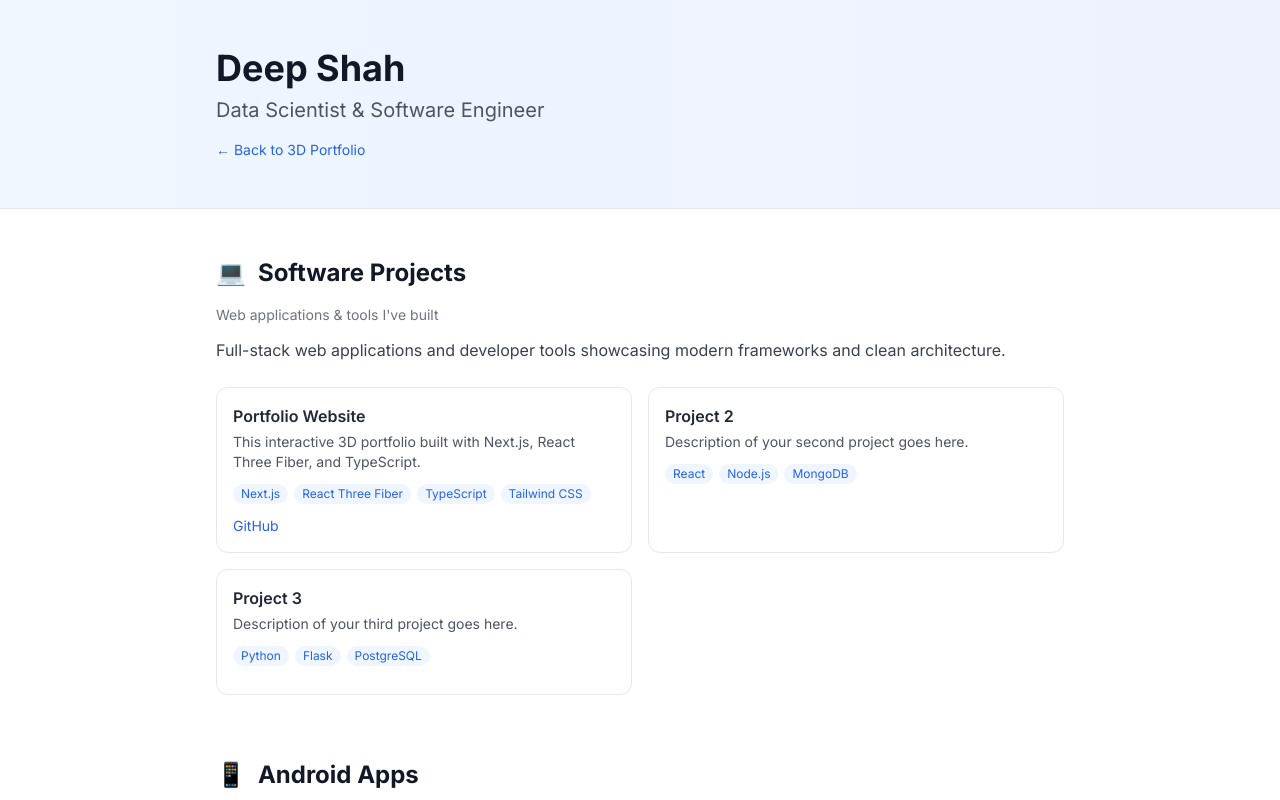
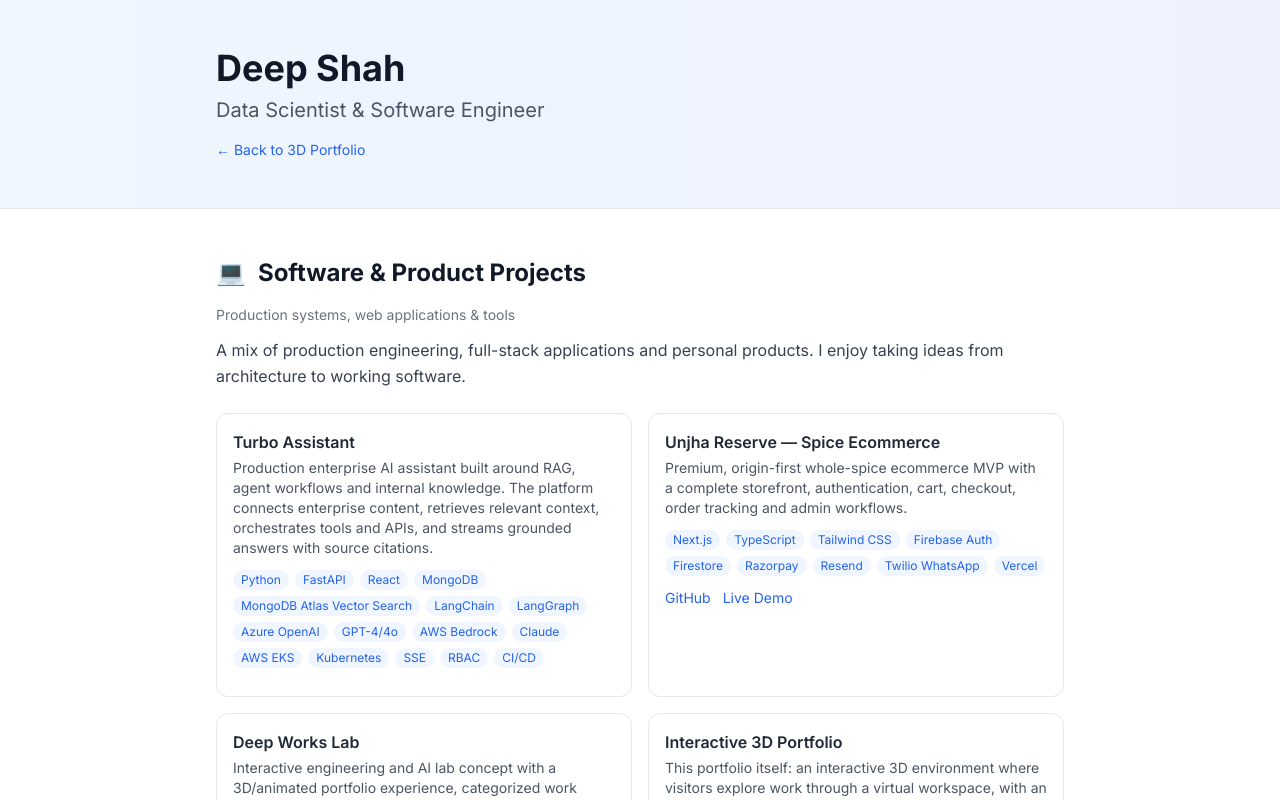
Before and after one commit to deepshah103/portfolio_animated, a Next.js app: page /flat in a window 1280 px wide. Built offline with nearby package versions, Linux system fonts and the light colour scheme.

Commit message:
Populate portfolio with complete project history and details

```diff
--- a/src/data/portfolio.ts
+++ b/src/data/portfolio.ts
@@ -5,6 +5,8 @@
   github?: string;
   liveUrl?: string;
   image?: string;
+  impact?: string;
+  context?: string;
 }
 
 export interface PortfolioSection {
@@ -17,133 +19,260 @@
   links?: { label: string; url: string }[];
 }
 
+const GITHUB = 'https://github.com/deepshah103';
+
 export const PORTFOLIO: Record<string, PortfolioSection> = {
   workstation: {
     zoneId: 'workstation',
-    title: 'Software Projects',
-    subtitle: 'Web applications & tools I\'ve built',
-    content: 'Full-stack web applications and developer tools showcasing modern frameworks and clean architecture.',
+    title: 'Software & Product Projects',
+    subtitle: 'Production systems, web applications & tools',
+    content:
+      'A mix of production engineering, full-stack applications and personal products. I enjoy taking ideas from architecture to working software.',
     projects: [
       {
-        title: 'Portfolio Website',
-        description: 'This interactive 3D portfolio built with Next.js, React Three Fiber, and TypeScript.',
-        techStack: ['Next.js', 'React Three Fiber', 'TypeScript', 'Tailwind CSS'],
-        github: 'https://github.com/deepshah103/portfolio',
+        title: 'Turbo Assistant',
+        context: 'JPMorgan Chase · Software Developer III · 2025–Present',
+        description:
+          'Production enterprise AI assistant built around RAG, agent workflows and internal knowledge. The platform connects enterprise content, retrieves relevant context, orchestrates tools and APIs, and streams grounded answers with source citations.',
+        techStack: [
+          'Python', 'FastAPI', 'React', 'MongoDB', 'MongoDB Atlas Vector Search',
+          'LangChain', 'LangGraph', 'Azure OpenAI', 'GPT-4/4o', 'AWS Bedrock',
+          'Claude', 'AWS EKS', 'Kubernetes', 'SSE', 'RBAC', 'CI/CD',
+        ],
+        impact: 'Production enterprise RAG platform with document ingestion, connectors, agent workflows, streaming, citations and self-healing processing.',
       },
       {
-        title: 'Project 2',
-        description: 'Description of your second project goes here.',
-        techStack: ['React', 'Node.js', 'MongoDB'],
+        title: 'Unjha Reserve — Spice Ecommerce',
+        context: 'Independent product',
+        description:
+          'Premium, origin-first whole-spice ecommerce MVP with a complete storefront, authentication, cart, checkout, order tracking and admin workflows.',
+        techStack: [
+          'Next.js', 'TypeScript', 'Tailwind CSS', 'Firebase Auth',
+          'Firestore', 'Razorpay', 'Resend', 'Twilio WhatsApp', 'Vercel',
+        ],
+        github: 'https://github.com/deepshah103/spices',
+        liveUrl: 'https://spices-lac.vercel.app',
+        impact:
+          'End-to-end ecommerce workflow including payment verification, inventory deduction, order management and notifications.',
       },
       {
-        title: 'Project 3',
-        description: 'Description of your third project goes here.',
-        techStack: ['Python', 'Flask', 'PostgreSQL'],
+        title: 'Deep Works Lab',
+        context: 'Independent / portfolio lab',
+        description:
+          'Interactive engineering and AI lab concept with a 3D/animated portfolio experience, categorized work areas and an animated robot environment.',
+        techStack: ['Next.js', 'React', 'Tailwind CSS', 'Framer Motion', 'TypeScript'],
+        github: 'https://github.com/deepshah103/my_portfolio',
+      },
+      {
+        title: 'Interactive 3D Portfolio',
+        context: 'Independent',
+        description:
+          'This portfolio itself: an interactive 3D environment where visitors explore work through a virtual workspace, with an accessible flat version as a fallback.',
+        techStack: ['Next.js', 'React', 'React Three Fiber', 'Three.js', 'TypeScript', 'Tailwind CSS'],
+        github: 'https://github.com/deepshah103/portfolio_animated',
+        liveUrl: 'https://deepshah103.github.io/portfolio_animated/',
+      },
+      {
+        title: 'Dentist Website',
+        context: 'Independent web project',
+        description:
+          'Static website prepared for GitHub Pages deployment, demonstrating lightweight responsive web development.',
+        techStack: ['HTML', 'CSS', 'JavaScript', 'GitHub Pages'],
+        github: 'https://github.com/deepshah103/dental_care_for_you',
+      },
+      {
+        title: 'Smart Goods Transportation',
+        context: 'Academic / earlier engineering project',
+        description:
+          'Earlier software project maintained in a public GitHub repository. The repository is retained as an academic engineering project; technical claims beyond the repository name are intentionally kept conservative.',
+        techStack: ['Software Engineering', 'GitHub'],
+        github: 'https://github.com/deepshah103/Smart-Goods-Transportation',
       },
     ],
   },
+
   'phone-dock': {
     zoneId: 'phone-dock',
     title: 'Android Apps',
-    subtitle: 'Mobile applications for Android',
-    content: 'Native Android applications built with Kotlin/Java, focused on usability and performance.',
+    subtitle: 'Mobile applications & practical automation',
+    content:
+      'Android projects focused on solving real workflows, including profile/biodata organization and candidate review.',
     projects: [
       {
-        title: 'Android App 1',
-        description: 'Description of your Android app goes here.',
-        techStack: ['Kotlin', 'Jetpack Compose', 'Firebase'],
+        title: 'Biodata Sorter',
+        context: 'Independent Android product',
+        description:
+          'A practical app for organizing biodatas and profile information. The workflow includes importing biodata/profile material, processing associated photos and folders, extracting information such as names and ages, browsing candidates, rating profiles and accepting or rejecting them.',
+        techStack: ['Android', 'Kotlin/Java', 'Gradle', 'Local Data Processing'],
+        impact:
+          'Built around a real-world profile-review workflow rather than a tutorial/demo application.',
       },
       {
-        title: 'Android App 2',
-        description: 'Description of your second app goes here.',
-        techStack: ['Java', 'Android SDK', 'SQLite'],
+        title: 'Biodata Sorter 2',
+        context: 'Independent · newer implementation',
+        description:
+          'The newer Android implementation of the Biodata Sorter project, maintained in a separate private GitHub repository.',
+        techStack: ['Android', 'Gradle', 'Kotlin/Java'],
+      },
+      {
+        title: 'Biodata Communication Assistant',
+        context: 'Independent experiment',
+        description:
+          'A companion workflow around biodata sharing and communication, designed to make profile sharing, follow-ups and requests more structured.',
+        techStack: ['Android', 'Automation', 'Messaging Workflow'],
       },
     ],
   },
+
   whiteboard: {
     zoneId: 'whiteboard',
-    title: 'Computer Vision & Neural Networks',
-    subtitle: 'Deep learning and image processing',
-    content: 'Projects involving convolutional neural networks, object detection, image classification, and more.',
+    title: 'Computer Vision & Applied ML',
+    subtitle: 'Machine learning systems that solve real product problems',
+    content:
+      'Applied computer vision and machine learning work spanning automated photo moderation, fraud/celebrity detection and data-driven matching.',
     projects: [
       {
-        title: 'CV Project 1',
-        description: 'Description of your computer vision project.',
-        techStack: ['Python', 'PyTorch', 'OpenCV'],
+        title: 'Photo Automation',
+        context: 'Shaadi.com · Senior Data Scientist · 2021–2023',
+        description:
+          'Photo automation platform covering decency detection, fraud detection and celebrity detection using in-house ML models and cloud infrastructure.',
+        techStack: ['Python', 'Machine Learning', 'Computer Vision', 'AWS', 'GCP'],
+        impact:
+          '80% increase in photo automation rate and 30% reduction in service cost. Recognized with Best Use of AI in Enhancing Customer Experience at Data Analytics and AI Show 2024.',
       },
       {
-        title: 'Neural Network Project',
-        description: 'Description of your neural network project.',
-        techStack: ['TensorFlow', 'Keras', 'NumPy'],
+        title: 'Match Score',
+        context: 'Shaadi.com · Senior Data Scientist',
+        description:
+          'Data-driven matchmaking and compatibility scoring using demographic, behavioral and compatibility signals to improve the relevance of profile matches.',
+        techStack: ['Python', 'Machine Learning', 'Feature Engineering', 'Ranking', 'Recommendation Systems'],
+      },
+      {
+        title: 'Titanic — PyTorch',
+        context: 'Independent / learning project',
+        description:
+          'Early deep-learning project implementing a Titanic prediction workflow in PyTorch, with separated data and source-code structure.',
+        techStack: ['Python', 'PyTorch', 'Machine Learning'],
+        github: 'https://github.com/deepshah103/titanic_pytorch',
       },
     ],
   },
+
   'ai-corner': {
     zoneId: 'ai-corner',
-    title: 'Generative AI',
-    subtitle: 'LLMs, agents, and generative models',
-    content: 'Projects leveraging large language models, prompt engineering, and generative AI pipelines.',
+    title: 'Generative AI & Agents',
+    subtitle: 'LLMs, RAG, agent workflows and AI assistants',
+    content:
+      'Enterprise and personal GenAI work focused on turning language models into useful systems: grounded retrieval, agents, assistants, tool use, APIs and production deployment.',
     projects: [
       {
-        title: 'GenAI Project 1',
-        description: 'Description of your generative AI project.',
-        techStack: ['Python', 'LangChain', 'OpenAI API'],
+        title: 'Turbo Assistant',
+        context: 'JPMorgan Chase · 2025–Present',
+        description:
+          'Enterprise RAG and agent platform combining retrieval, document ingestion, connectors, tool/API execution and streaming responses with source citations.',
+        techStack: [
+          'Azure OpenAI', 'GPT-4', 'GPT-4o', 'AWS Bedrock', 'Claude',
+          'LangChain', 'LangGraph', 'MongoDB Atlas Vector Search',
+          'FastAPI', 'React', 'Kubernetes', 'AWS EKS',
+        ],
+        impact:
+          'Production-grade architecture with async workers, retries/self-healing, RBAC, citations and internal API shortcuts.',
       },
       {
-        title: 'GenAI Project 2',
-        description: 'Description of your second GenAI project.',
-        techStack: ['Hugging Face', 'Transformers', 'FAISS'],
+        title: 'Enterprise GenAI Assistants & Agents',
+        context: 'LTIMindtree / Microsoft · AI Engineer · 2024–2025',
+        description:
+          'Enterprise chatbots, virtual assistants and GenAI agents developed around GPT-4/GPT-4o, prompt engineering, data pipelines and API integrations.',
+        techStack: [
+          'GPT-4', 'GPT-4o', 'Azure', 'Prompt Engineering',
+          'GenAI Agents', 'APIs', 'Data Pipelines', 'Azure Bicep',
+        ],
+      },
+      {
+        title: 'Personal AI / WhatsApp Chatbot',
+        context: 'Independent experiment',
+        description:
+          'Conversational assistant previously developed and discussed with a chat UI, /chat backend, conversation history, retrieval-grounded responses and Hindi/Devanagari handling.',
+        techStack: ['LLMs', 'RAG', 'NLP', 'Chat UI', 'Python', 'APIs'],
       },
     ],
   },
+
   'data-dashboard': {
     zoneId: 'data-dashboard',
     title: 'Data Science & ML',
-    subtitle: 'Analytics, modeling, and insights',
-    content: 'End-to-end data science projects from EDA to production ML models.',
+    subtitle: 'Recommendation, forecasting, targeting & business analytics',
+    content:
+      'Applied data science projects where modeling is tied to measurable product or business outcomes.',
     projects: [
       {
-        title: 'ML Project 1',
-        description: 'Description of your ML project.',
-        techStack: ['Python', 'Scikit-learn', 'Pandas'],
+        title: 'Product Affinity',
+        context: 'Shaadi.com · Senior Data Scientist',
+        description:
+          'Purchase-intent modeling for personalized premium-plan recommendations and more effective targeting.',
+        techStack: ['Python', 'Machine Learning', 'Recommendation Systems', 'Predictive Modeling'],
+        impact: '13% increase in coverage and 4% increase in conversion.',
       },
       {
-        title: 'Data Analysis Project',
-        description: 'Description of your data analysis project.',
-        techStack: ['Python', 'Matplotlib', 'Seaborn'],
+        title: 'Category & Partner Retention',
+        context: 'Loylty Rewardz · Data Scientist I',
+        description:
+          'Modeling over transactional and profile data for retention, transaction forecasting and campaign optimization.',
+        techStack: ['Python', 'Machine Learning', 'Forecasting', 'Transaction Data', 'Campaign Analytics'],
+        impact: '65% campaign efficacy at 16% coverage — reported as a 2× improvement.',
+      },
+      {
+        title: 'Match Score',
+        context: 'Shaadi.com',
+        description:
+          'Compatibility and profile-ranking models combining demographic and behavioral signals.',
+        techStack: ['Python', 'Machine Learning', 'Ranking', 'Recommendation Systems'],
       },
     ],
   },
+
   bookshelf: {
     zoneId: 'bookshelf',
     title: 'About Me',
-    subtitle: 'Background & interests',
-    content: 'I\'m a Data Scientist passionate about building intelligent systems and turning data into actionable insights. I enjoy working at the intersection of software engineering and machine learning, creating products that make a real impact.',
+    subtitle: 'Software Engineer · Data Scientist · AI Builder',
+    content:
+      'I build intelligent products at the intersection of software engineering, machine learning and generative AI. My work ranges from production enterprise AI systems and computer-vision platforms to Android apps and independent full-stack products.',
+    links: [
+      { label: 'GitHub', url: GITHUB },
+      { label: 'Portfolio Repository', url: 'https://github.com/deepshah103/portfolio_animated' },
+    ],
   },
+
   lounge: {
     zoneId: 'lounge',
     title: 'Get In Touch',
-    subtitle: 'Let\'s connect',
-    content: 'Feel free to reach out for collaborations, opportunities, or just a chat about tech!',
+    subtitle: 'Let’s connect',
+    content:
+      'Feel free to reach out for collaborations, engineering opportunities, AI/ML discussions, or interesting product ideas.',
     links: [
-      { label: 'GitHub', url: 'https://github.com/deepshah103' },
-      { label: 'LinkedIn', url: 'https://linkedin.com/in/' },
-      { label: 'Email', url: 'mailto:deep@example.com' },
+      { label: 'GitHub', url: GITHUB },
+      { label: 'LinkedIn', url: 'https://www.linkedin.com/in/deepshah/' },
     ],
   },
+
   'skill-shelf': {
     zoneId: 'skill-shelf',
     title: 'Skills & Education',
     subtitle: 'Technical expertise & credentials',
-    content: 'A blend of software engineering, data science, and AI/ML skills built through education and hands-on projects.',
+    content:
+      'A blend of software engineering, data science and AI/ML built through production systems, independent products and formal study.',
     skills: [
       'Python', 'TypeScript', 'Java', 'Kotlin',
-      'React', 'Next.js', 'Node.js',
+      'React', 'Next.js', 'FastAPI',
+      'LangChain', 'LangGraph',
+      'Azure OpenAI', 'AWS Bedrock', 'GPT-4', 'GPT-4o', 'Claude',
+      'RAG', 'AI Agents', 'Prompt Engineering',
       'PyTorch', 'TensorFlow', 'Scikit-learn',
-      'SQL', 'MongoDB', 'Firebase',
-      'Docker', 'Git', 'AWS',
+      'SQL', 'MongoDB', 'MongoDB Atlas Vector Search', 'Firebase',
+      'AWS', 'Azure', 'EKS', 'Kubernetes', 'Docker', 'Git', 'CI/CD',
       'Machine Learning', 'Deep Learning', 'NLP',
-      'Computer Vision', 'Data Analysis', 'Statistics',
+      'Computer Vision', 'Recommendation Systems', 'Forecasting',
+      'Data Analysis', 'Statistics',
     ],
   },
 };
```
